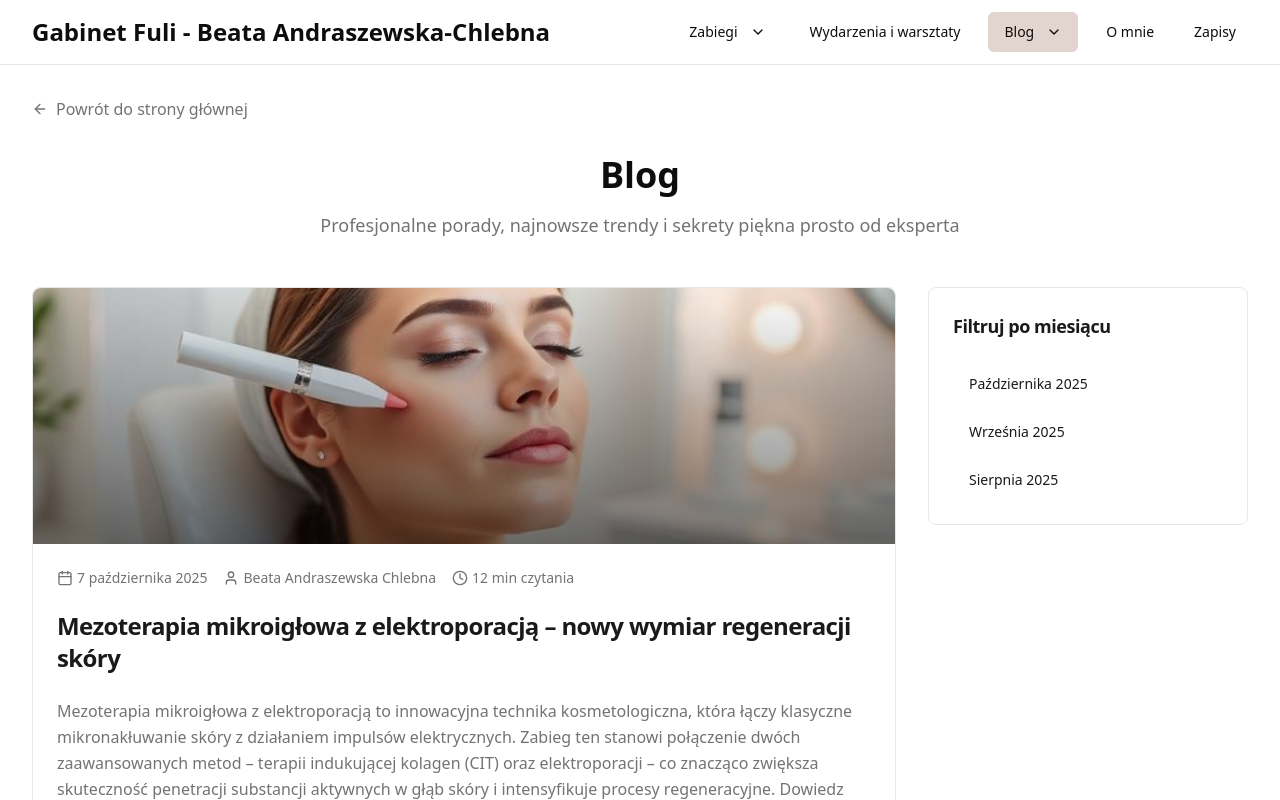
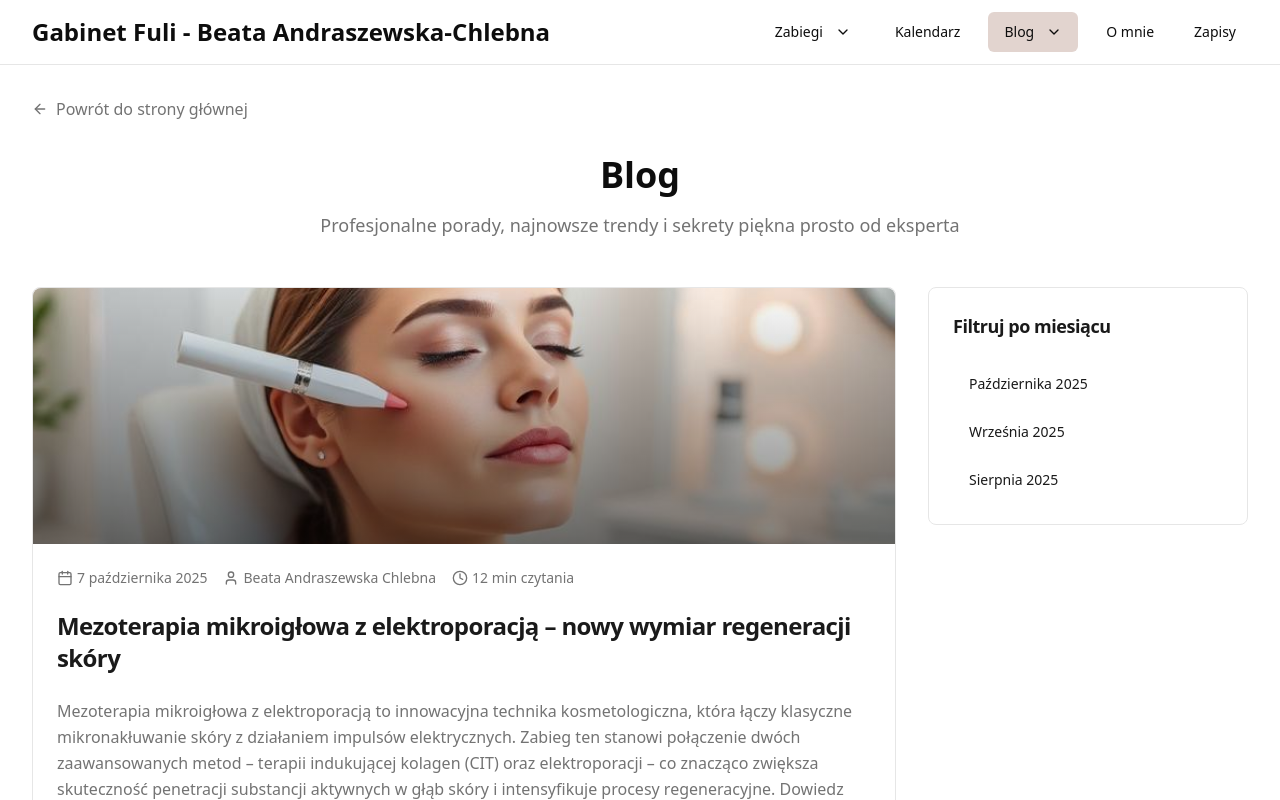
Before and after one commit to Durantealghieri/beata-s-glow-space, a React (Vite) app: page /blog in a window 1280 px wide. Shown: the top 800 px of the page. Built offline with nearby package versions, Linux system fonts and the light colour scheme.

Commit message:
Refactor: Rename "Wydarzenia i warsztaty" to "Kalendarz"

```diff
--- a/src/components/Navigation.tsx
+++ b/src/components/Navigation.tsx
@@ -21,7 +21,7 @@ const Navigation: React.FC<NavigationProps> = ({ currentSection = 'home' }) => {
       subItems: ['Wszystkie', 'Kosmetologia', 'Kosmetologia Onkologiczna', 'Masaże', 'Mezoterapia Mikroigłowa Dermapen', 'Niwelowanie zmarszczek - Md Muscle', 'Peeling Kwasowy', 'Pielęgnacja włosów Tahe', 'Radiofrekwencja - RF Lifting', 'Terapia Wodorem Molekularnym', 'Tropokolagen', 'Trychologia Kosmetologiczna', 'Zabiegi Pielęgnacyjne - Twarz']
     },
     {
-      name: 'Wydarzenia i warsztaty',
+      name: 'Kalendarz',
       id: 'warsztaty',
       subItems: []
     },
```
